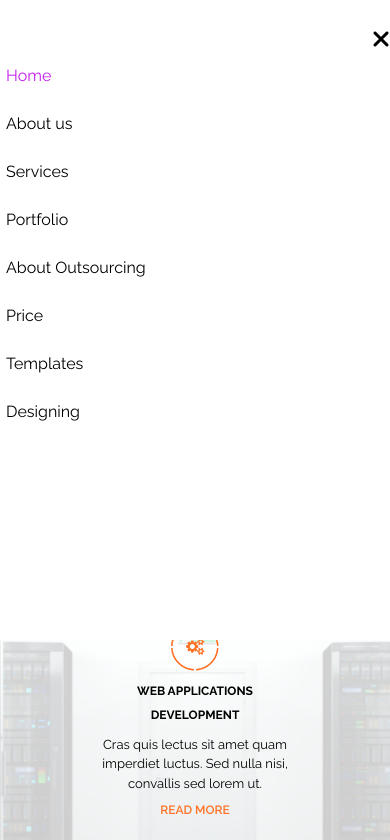
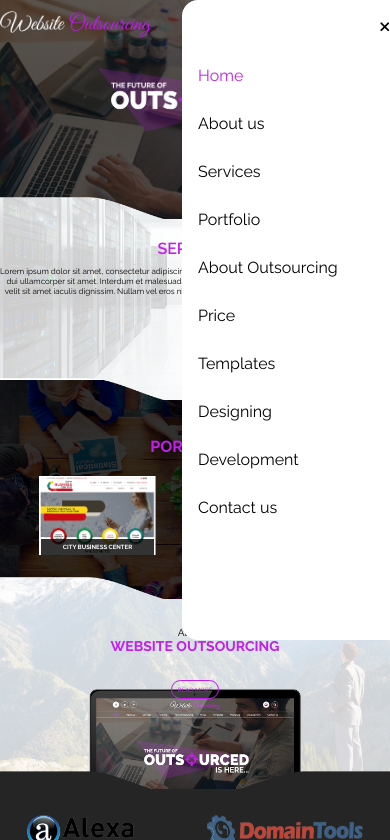
Before and after one commit to Muhammad-Farasat/OutSourcing, a plain HTML site: page index.html in a window 390 px wide. Both pictures are taken after a click on the icon 379 px from the left and 39 px from the top of the page. Shown: the top 840 px of the page. Drawn offline with nearby package versions, Linux system fonts and the light colour scheme; some icons are missing; a web font is replaced by a local one.

Commit message:
Add files via upload

```diff
--- a/index.html
+++ b/index.html
@@ -12,9 +12,10 @@
     <link rel="preconnect" href="https://fonts.googleapis.com">
     <link rel="preconnect" href="https://fonts.gstatic.com" crossorigin>
     <link href="https://fonts.googleapis.com/css2?family=Contrail+One&family=Lato:ital,wght@0,100;0,300;0,400;0,700;0,900;1,100;1,300;1,400;1,700;1,900&family=Poppins:wght@500&family=Raleway:ital,wght@0,100..900;1,100..900&family=Trocchi&display=swap" rel="stylesheet">
+    <link rel="stylesheet" href="style.css">
     <script src="https://cdn.tailwindcss.com"></script>
     <script>
-        tailwind.config = {
+        window.tailwind.config = {
             theme: {
                 extend: {
                     colors: {
@@ -31,13 +32,13 @@
 </head>
 
 <body class="m-0 p-0 font-raleway">
-    <div class="main max-sm:w-full max-md:w-full">
 
+    <div class="main">
 
-        <div class="container1 bg-[url('./pic1.png')] bg-cover bg-center flex flex-col relative max-sm:w-full max-sm:h-[375px] max-sm:bg-[100% 100%] max-md:w-full max-md:h-[456px] max-md:bg-[100% 100%] ">
+        <div class="container1 bg-[url('./Images/pic1.png')] bg-cover bg-center flex flex-col relative max-sm:bg-[100% 100%] max-md:w-full max-md:h-[456px] max-md:bg-[100% 100%] ">
 
             <div class="content flex justify-center ">
-                <div class="w-[1172px] max-sm:w-[430px] max-md:w-[680px] max-lg:w-[930px] flex justify-between mt-6 max-sm:justify-between">
+                <div class="container flex justify-between items-center mt-6">
 
                     <div class="left flex text-white gap-x-2 max-sm:hidden max-md:hidden">
                         <div
@@ -54,8 +55,8 @@
                         </div>
                     </div>
 
-                    <div class="logo flex max-sm:items-start max-sm:w-40 max-md:w-52">
-                        <img src="./Logo.png" alt="">
+                    <div class="logo flex max-sm:items-start max-sm:w-[40%] max-md:w-52">
+                        <img src="./Images/Logo.png" alt="">
                     </div>
 
                     <div class="text-white text-xl hidden max-sm:block max-sm:z-[4] max-md:block max-md:text-2xl max-md:z-[8]">
@@ -63,7 +64,7 @@
                     </div>
 
                     <div class="relist hidden absolute top-0 right-0 ">
-                        <ul class="bg-white h-96 w-52 pt-16 flex flex-col gap-y-2 pl-4 rounded-l-2xl max-md:w-[27rem] max-md:h-[40rem] max-md:pl-12 max-md:gap-y-6">
+                        <ul class="bg-white h-96 max-sm:w-[13rem] pt-16 flex flex-col gap-y-2 max-sm:pl-4 rounded-l-2xl max-md:w-[27rem] max-md:h-[40rem] max-md:pl-12 max-md:gap-y-6">
                             <li> <a href="#" class="text-[#c11fec]">Home</a></li>
                             <li> <a href="#" class="hover:text-[#c11fec]">About us</a></li>
                             <li> <a href="#" class="hover:text-[#c11fec]">Services</a></li>
@@ -72,6 +73,8 @@
                             <li> <a href="#" class="hover:text-[#c11fec]">Price</a></li>
                             <li> <a href="#" class="hover:text-[#c11fec]">Templates</a></li>
                             <li> <a href="#" class="hover:text-[#c11fec]">Designing</a></li>
+                            <li> <a href="#" class="hover:text-[#c11fec]">Development</a></li>
+                            <li> <a href="#" class="hover:text-[#c11fec]">Contact us</a></li>
                         </ul>
                     </div>
 
@@ -93,8 +96,8 @@
 
 
             <div class="list text-white flex justify-center max-sm:hidden max-md:hidden">
-                <div class=" w-[1172px] max-lg:w-[930px]">
-                    <ul class="flex justify-center gap-x-[5.4rem] max-lg:gap-x-[3.2rem]">
+                <div class=" container max-lg:w-auto">
+                    <ul class="flex justify-between">
                         <li> <a href="#" class="text-[#c11fec]">Home</a></li>
                         <li> <a href="#" class="hover:text-[#c11fec]">About us</a></li>
                         <li> <a href="#" class="hover:text-[#c11fec]">Services</a></li>
@@ -103,14 +106,16 @@
                         <li> <a href="#" class="hover:text-[#c11fec]">Price</a></li>
                         <li> <a href="#" class="hover:text-[#c11fec]">Templates</a></li>
                         <li> <a href="#" class="hover:text-[#c11fec]">Designing</a></li>
+                        <li> <a href="#" class="hover:text-[#c11fec]">Development</a></li>
+                        <li> <a href="#" class="hover:text-[#c11fec]">Contact us</a></li>
                     </ul>
                 </div>
             </div>
 
             <div class="line border-b-2 border-[#fff] w-full mt-4 mb-4 max-sm:hidden max-md:hidden"></div>
 
-            <div class="flex justify-center mt-52 max-sm:mt-20 max-md:mt-20">
-                <img src="./B-image.png" alt="" class="max-sm:w-60 max-md:w-96 max-lg:w-[70%]">
+            <div class="img flex justify-center mt-52 max-sm:mt-20 max-md:mt-20">
+                <img src="./Images/B-image.png" alt="" class="max-sm:w-60 max-md:w-96 max-lg:w-[70%]">
             </div>
 
             <div class="circle flex justify-center gap-x-4 mt-48 max-sm:mt-32 max-md:mt-32">
@@ -126,43 +131,43 @@
         </div>
 
 
-        <div class="container2 bg-[url('./pic2.png')] bg-cover bg-center overflow-hidden flex flex-col mt-[-7rem] max-sm:w-full max-sm:h-[1000px] max-sm:bg-[100% 100%] max-sm:mt-[-2.4rem] max-lg:bg-[100% 100%] max-lg:w-full">
-            <div class="content flex justify-center ">
-                <div class="w-[1172px] max-sm:w-[444px] max-md:w-[680px] max-lg:w-[930px]">
+        <div class="container2 bg-[url('./Images/pic2.png')] bg-cover h-auto bg-center overflow-hidden flex flex-col mt-[-7rem] max-sm:w-full  max-sm:bg-[100% 100%] max-sm:mt-[-2.4rem] max-lg:bg-[100% 100%] max-lg:w-full">
+            <div class="content flex justify-center">
+                <div class="container">
                     <div class="heading text-center mt-40 max-sm:mt-20">
-                        <h4 class="font-medium text-[24px] leading-[0] max-sm:text-[18px]">OUR</h4>
-                        <h4 class="text-[#c11fec] font-semibold text-[42px] max-sm:text-[24px]">SERVICES</h4>
+                        <h4 class="font-medium text-[24px] leading-[0] max-sm:text-[18px] our">OUR</h4>
+                        <h4 class="text-[#c11fec] font-semibold text-[42px] max-sm:text-[24px] services">SERVICES</h4>
                     </div>
                     <div class="para text-[18px] mt-[72px] text-center max-sm:mt-8 max-sm:text-xs">
-                        <p>Lorem ipsum dolor sit amet, consectetur adipiscing elit. Vestibulum malesuada metus felis, vel malesuada dui <br> ullamcorper sit amet. Interdum et malesuada fames ac ante ipsum primis in faucibus. Proin tempus velit sit amet iaculis <br> dignissim. Nullam vel eros nibh. Nulla rutrum mattis libero, et rhoncus dolor tempus nec</p>
+                        <p>Lorem ipsum dolor sit amet, consectetur adipiscing elit. Vestibulum malesuada metus felis, vel malesuada dui <br class="max-sm:hidden"> ullamcorper sit amet. Interdum et malesuada fames ac ante ipsum primis in faucibus. Proin tempus velit sit amet iaculis <br class="max-sm:hidden"> dignissim. Nullam vel eros nibh. Nulla rutrum mattis libero, et rhoncus dolor tempus nec</p>
                     </div>
-                    <div class="services flex justify-between mt-[42px] mb-52 max-sm:flex-wrap max-sm:gap-y-6 max-sm:justify-center max-sm:gap-x-12 max-md:flex-wrap max-md:gap-y-6 max-md:justify-center max-md:gap-x-12 max-lg:flex-wrap max-lg:gap-y-6 max-lg:justify-center max-lg:gap-x-12">
+                    <div class="service flex justify-between mt-[42px] mb-52 max-sm:flex-wrap max-sm:gap-y-6 max-sm:justify-center max-sm:gap-x-12 max-md:flex-wrap max-md:gap-y-6 max-md:justify-center max-md:gap-x-12 max-lg:flex-wrap max-lg:gap-y-6 max-lg:justify-center max-lg:gap-x-12">
                         <div class="s1 w-[188px] flex flex-col items-center text-center gap-y-8 max-sm:gap-y-2">
-                            <img src="./S5.png" alt="" class="max-sm:w-12">
+                            <img src="./Images/S5.png" alt="" class="max-sm:w-12">
                             <h2 class="text-[18px] font-bold leading-6 max-sm:text-[12px]">WEB APPLICATIONS DEVELOPMENT</h2>
                             <p class="text-[13px]">Cras quis lectus sit amet quam <br> imperdiet luctus. Sed nulla nisi, <br> convallis sed lorem ut.</p>
                             <button class="text-[#ff7125] text-[12px] font-semibold">READ MORE</button>
                         </div>
                         <div class="s2 w-[188px] flex flex-col items-center text-center gap-y-8 max-sm:gap-y-2 ">
-                            <img src="./S2.png" alt="" class="max-sm:w-12">
+                            <img src="./Images/S4.png" alt="" class="max-sm:w-12">
                             <h2 class="text-[18px] font-bold leading-6 max-sm:text-[12px]">WEB <br> DESIGNING</h2>
                             <p class="text-[13px]">Cras quis lectus sit amet quam <br> imperdiet luctus. Sed nulla nisi, <br> convallis sed lorem ut.</p>
-                            <button class="text-[#00b7d9] text-[12px] font-semibold">READ MORE</button>
+                            <button class="text-[#00c794] text-[12px] font-semibold">READ MORE</button>
                         </div>
                         <div class="s3 w-[188px] flex flex-col items-center text-center gap-y-8 max-sm:gap-y-2 ">
-                            <img src="./S3.png" alt="" class="max-sm:w-12">
+                            <img src="./Images/S3.png" alt="" class="max-sm:w-12">
                             <h2 class="text-[18px] font-bold leading-6 max-sm:text-[12px]">AFFORDABLE SEO SERVICE</h2>
                             <p class="text-[13px]">Cras quis lectus sit amet quam <br> imperdiet luctus. Sed nulla nisi, <br> convallis sed lorem ut.</p>
                             <button class="text-[#dc5194] text-[12px] font-semibold">READ MORE</button>
                         </div>
                         <div class="s4 w-[188px] flex flex-col items-center text-center gap-y-8 max-sm:gap-y-2 ">
-                            <img src="./S4.png" alt="" class="max-sm:w-12">
+                            <img src="./Images/S2.png" alt="" class="max-sm:w-12">
                             <h2 class="text-[18px] font-bold leading-6 max-sm:text-[12px]">E-COMMERCE SOLUTION</h2>
                             <p class="text-[13px]">Cras quis lectus sit amet quam <br> imperdiet luctus. Sed nulla nisi, <br> convallis sed lorem ut.</p>
-                            <button class="text-[#00c794] text-[12px] font-semibold">READ MORE</button>
+                            <button class="text-[#00b7d9] text-[12px] font-semibold">READ MORE</button>
                         </div>
                         <div class="s5 w-[228px] flex flex-col items-center text-center gap-y-8 max-sm:gap-y-2 ">
-                            <img src="./S1.png" alt="" class="max-sm:w-12">
+                            <img src="./Images/S1.png" alt="" class="max-sm:w-12">
                             <h2 class="text-[18px] font-bold leading-6 max-sm:text-[12px]">CONTENT MANAGEMENT SYSTEM</h2>
                             <p class="text-[13px]">Cras quis lectus sit amet quam <br> imperdiet luctus. Sed nulla nisi, <br> convallis sed lorem ut.</p>
                             <button class="text-[#00a651] text-[12px] font-semibold">READ MORE</button>
@@ -172,25 +177,27 @@
             </div>
         </div>
 
-        <div class="container3 bg-[url('./pic3.png')] bg-cover bg-center mt-[-7rem] flex flex-col relative z-[-99]  max-sm:w-full max-sm:h-[328px] max-sm:bg-[100% 100%] max-sm:mt-[-2.4rem] max-sm:h-[624px]">
+        <div class="container3 bg-cover bg-center mt-[-7rem] flex flex-col relative z-[-99] max-sm:bg-[100% 100%] max-sm:mt-[-2.4rem]">
             <div class="content flex justify-center">
-                <div class="w-[1172px] max-sm:w-[293px] max-md:w-[680px] max-lg:w-[930px]">
+                <div class="container">
 
                     <div class="heading text-center mt-52 max-sm:mt-16 max-md:mt-36">
-                        <h4 class=" text-[24px] text-[#fff] leading-[0] max-sm:text-[18px]">OUR</h4>
-                        <h4 class="text-[#c11fec] font-bold text-[42px] max-sm:text-[24px]">PORTFOLIO</h4>
+                        <h4 class=" text-[24px] text-[#fff] leading-[0] max-sm:text-[18px] our-h">OUR</h4>
+                        <h4 class="text-[#c11fec] font-bold text-[42px] max-sm:text-[24px] port-h">PORTFOLIO</h4>
                     </div>
 
-                    <div class="portfolio flex justify-between mt-[43px] max-sm:flex-col max-sm:gap-y-6 max-md:flex-col max-md:gap-y-6 max-md:items-center ">
-                        <div class="portfolio1 w-[570px] h-[382px] relative flex justify-center left-0 right-0 max-sm:w-[285px] max-sm:h-[191px] max-md:w-[450px] max-md:h-[280px]">
-                            <img src="./portfolio1.png" alt="">
-                            <div class="shape w-[96.5%] h-20 bg-black bg-opacity-80 absolute bottom-0 flex justify-center items-center">
+                    <div class="portfolio flex justify-between mt-[43px] flex-wrap max-md:items-center max-lg:flex-col max-lg:gap-y-4 max-lg:items-center">
+
+                        <div class="portfolio1 relative flex justify-center left-0 right-0 max-sm:w-[50%] max-md:w-[60%]">
+                            <img src="./Images/portfolio1.png" alt="">
+                            <div class="shape w-[96.5%] h-20 max-md:h-14 bg-black bg-opacity-80 absolute bottom-0 flex justify-center items-center">
                                 <p class="text-[22px] font-bold text-white text-center max-sm:text-[18px]">CITY BUSINESS CENTER</p>
                             </div>
                         </div>
-                        <div class="portfolio2 w-[570px] h-[382px] relative flex justify-center left-0 right-0 max-sm:w-[285px] max-sm:h-[191px] max-md:w-[450px] max-md:h-[280px]">
-                            <img src="./portfolio2.png" alt="">
-                            <div class="shape w-[96.5%] h-20 bg-black bg-opacity-80 absolute bottom-0 flex justify-center items-center">
+
+                        <div class="portfolio2 relative flex justify-center left-0 right-0 max-sm:w-[50%] max-md:w-[60%]">
+                            <img src="./Images/portfolio2.png" alt="">
+                            <div class="shape w-[96.5%] h-20 max-md:h-14 bg-black bg-opacity-80 absolute bottom-0 flex justify-center items-center">
                                 <p class="text-[22px] font-bold text-white text-center max-sm:text-[18px]">EMOTIVE AUTOMOBILES</p>
                             </div>
                         </div>
@@ -207,16 +214,16 @@
             </div>
         </div>
 
-        <div class="container4 bg-[url('./pic4.png')] bg-cover bg-center mt-[-7rem] flex flex-col relative z-[-999] max-sm:w-full max-sm:h-[328px] max-sm:bg-[100% 100%] max-sm:mt-[-2.4rem] max-sm:h-[600px]">
+        <div class="container4 bg-[url('./Images/pic4.png')] bg-cover bg-center mt-[-7rem] flex flex-col relative z-[-999] max-sm:w-full max-sm:h-[328px] max-sm:bg-[100% 100%] max-sm:mt-[-2.4rem] max-sm:h-[600px] ">
             <div class="content flex justify-center">
-                <div class="w-[1172px] max-sm:w-[293px] max-md:w-[680px] max-lg:w-[930px]">
+                <div class="container">
 
                     <div class="heading text-center mt-52 max-sm:mt-16 max-md:mt-40">
-                        <h4 class=" text-[24px] text-[#000] leading-[0] max-sm:text-[18px]">ABOUT</h4>
-                        <h4 class="text-[#c11fec] font-bold text-[42px] max-sm:text-[24px]">WEBSITE OUTSOURCING</h4>
+                        <h4 class=" text-[24px] text-[#000] leading-[0] max-sm:text-[18px] about">ABOUT</h4>
+                        <h4 class="text-[#c11fec] font-bold text-[42px] max-sm:text-[24px] web">WEBSITE OUTSOURCING</h4>
                     </div>
-                    <div class="content text-center mt-[43px] mb-[30rem] max-sm:mt-[20px]">
-                        <P class="max-sm:text-xs">Website Outsourcing™ is an offshore outsourcing company  providing quality and professional web design, web development and software <br> development services to English-speaking customers from all over the world.   Regardless of your location - North America, Europe or Australia, <br> Website Outsourcing can help. </P>
+                    <div class="content paragraph text-center mt-[43px] mb-[30rem] max-sm:mt-[20px] max-sm:mb-0">
+                        <P class="max-sm:text-xs ">Website Outsourcing™ is an offshore outsourcing company  providing quality and professional web design, web development and software <br class="hidden"> development services to English-speaking customers from all over the world. Regardless of your location - North America, Europe or Australia, <br class="hidden"> Website Outsourcing can help. </P>
 
                         <button class="text-[#c11fec] rounded-full border border-[#c11fec] py-1 px-6 mt-[33px] max-sm:px-4">READ MORE</button>
                     </div>
@@ -226,32 +233,34 @@
         </div>
 
 
-        <div class="container5 w-full h-[380px] bg-[#252525] mt-[-7rem] flex flex-col relative z-[-9999]  max-sm:w-full max-sm:h-[258px] max-sm:bg-[100% 100%] max-sm:mt-[-4.4rem]">
+        <div class="container5 h-[380px] bg-[#252525] mt-[-7rem] flex flex-col relative z-[-9999]  max-sm:w-full max-sm:h-auto max-sm:bg-[100% 100%] max-sm:mt-[-4.4rem] max-lg:h-full">
             <div class="content flex justify-center">
 
-                <div class="w-[1172px] max-sm:w-[380px] max-md:w-[680px] max-lg:w-[930px]">
+                <div class="container">
 
                     <div class="logos flex justify-evenly mt-48 max-sm:flex-wrap max-sm:justify-center max-sm:mt-24 max-sm:gap-y-5 max-sm:gap-x-6 max-md:flex-wrap max-md:justify-center max-md:mt-24 max-md:gap-y-5 max-md:gap-x-6 max-md:mt-40 ">
-                        <img src="./logo1.png" alt="" class="w-[20%]">
-                        <img src="./logo2.png" alt="" class="w-[20%]">
-                        <img src="./logo3.png" alt="" class="w-[20%]">
+                        <img src="./Images/logo1.png" alt="">
+                        <img src="./Images/logo2.png" alt="">
+                        <img src="./Images/logo3.png" alt="">
                     </div>
                 </div>
             </div>
 
             <div class="line border-b-2 border-[#363636] w-full mt-12 mb-6 max-sm:mb-2 max-md:mt-6"></div>
 
-            <div class="list text-white flex justify-center max-sm:hidden max-md:hidden">
-                <div class=" w-[1172px] max-lg:w-[930px]">
+            <div class="list text-white flex justify-center max-sm:hidden max-md:hidden max-lg:hidden">
+                <div class="container">
                     <ul class="flex justify-center gap-x-[5.4rem] max-lg:gap-x-[3.2rem]">
                        <li><a href="#" class="text-[#c11fec]">Home</a></li>
-                       <li> <a href="#" class="hover:text-[#c11fec]">About us</a></li>
-                       <li> <a href="#" class="hover:text-[#c11fec]">Services</a> </li>
-                       <li> <a href="#" class="hover:text-[#c11fec]">Portfolio</a> </li>
-                       <li> <a href="#" class="hover:text-[#c11fec]">About OutSourcing</a> </li>
-                       <li> <a href="#" class="hover:text-[#c11fec]">Price</a> </li>
-                       <li> <a href="#" class="hover:text-[#c11fec]">Templates</a> </li>
-                       <li> <a href="#" class="hover:text-[#c11fec]">Designing</a> </li>
+                       <li><a href="#" class="hover:text-[#c11fec]">About us</a></li>
+                       <li><a href="#" class="hover:text-[#c11fec]">Services</a></li>
+                       <li><a href="#" class="hover:text-[#c11fec]">Portfolio</a></li>
+                       <li><a href="#" class="hover:text-[#c11fec]">About OutSourcing</a></li>
+                       <li><a href="#" class="hover:text-[#c11fec]">Price</a></li>
+                       <li><a href="#" class="hover:text-[#c11fec]">Templates</a></li>
+                       <li><a href="#" class="hover:text-[#c11fec]">Designing</a></li>
+                       <li><a href="#" class="hover:text-[#c11fec]">Development</a></li>
+                       <li><a href="#" class="hover:text-[#c11fec]">Contact us</a></li>
                     </ul>
                 </div>
             </div>
@@ -260,11 +269,12 @@
         </div>
 
         <footer class="bg-[#111111] w-full h-[63px] max-sm:w-full max-sm:bg-[100% 100%]">
-            <p class="text-white text-center pt-6 max-sm:text-[10px]">Copyrights© 2016 <span class="text-[#c11fec]">Website Outsourcing.com</span>,  All Rights Reserved, Website Design By <span class="text-[#c11fec]">PNT Global</span></p>
+            <p class="text-white text-center pt-6 max-sm:text-[10px] max-md:text-[12px]">Copyrights© 2016 <span class="text-[#c11fec]">Website Outsourcing.com</span>,  All Rights Reserved, Website Design By <span class="text-[#c11fec]">PNT Global</span></p>
         </footer>
 
 
     </div>
+
     <script>
         let icon = document.querySelector(".fa-bars");
         let list = document.querySelector(".relist");
@@ -284,6 +294,7 @@
 
 
     </script>
+
 </body>
 
 </html>
--- /dev/null
+++ b/style.css
@@ -0,0 +1,108 @@
+.container3{
+    background-image: url('./Images/pic3.png');
+}
+@media not all and (min-width: 640px) {
+    .container3{
+        height: 50vh;
+    }
+}
+@media (min-width: 310px) and (max-width: 480px){
+    .container1{
+        height: 26vh !important;
+    }
+    .circle{
+        display: none !important;
+    }
+    .arrow{
+        display: none !important;
+    }
+    .container2{
+        height: 26vh !important;
+        margin-top: -1.3rem;
+    }
+    .container3{
+        height: 26vh;
+        margin-top: -1.3rem !important;
+    }
+    .container4{
+        margin-top: -1.3rem !important;
+        height: 25vh !important;
+    }
+    .text-white i{
+        font-size: 14px;
+    }
+    .container1 .content .container{
+        margin-top: 0.5rem;
+    }
+    .container1 .img{
+        margin-top: 1.75rem !important;
+    }
+    .container1 .img img{
+        width: 50%;
+    }
+    .heading{
+        margin-top: 14% !important;
+        line-height: 18px ;
+    }
+    .our{
+        font-size: 10px !important;
+    }
+    .services{
+        margin-top: 4px;
+        font-size: 16px !important;
+    }
+    .para{
+        margin-top: 0.5rem !important;
+        font-size: 8px !important;
+        line-height: 10px !important;
+    }
+    .service{
+        display: none !important;
+    }
+    .our-h{
+        font-size: 12px !important;
+    }
+    .port-h{
+        font-size: 16px !important;
+        margin-top: 4px !important;
+    }
+    .portfolio{
+        margin-top: 20px !important;
+        flex-direction: row !important;
+        justify-content: space-around !important;
+    }
+    .portfolio1{
+        width: 30% !important;
+    }
+    .portfolio2{
+        width: 30% !important;
+    }
+    .shape{
+        height: 1rem !important;
+    }
+    .shape p{
+        font-size: 6px !important;
+    }
+    .about{
+        font-size: 10px !important;
+    }
+    .web{
+        font-size: 14px !important;
+        margin-top: 4px !important;
+    }
+    .paragraph{
+        margin-top: 6px;
+    }
+    .paragraph p{
+        display: none !important;
+    }
+    .paragraph button{
+        margin-top: 0px !important;
+        padding-left: 6px !important;
+        padding-right: 6px !important;
+        font-size: 6px !important;
+    }
+    .logos img{
+        width: 40% !important;
+    }
+}
```
Also changed, not shown: Images/B-image.png (added), Images/Logo.png (added), Images/S1.png (added), Images/S2.png (added), Images/S3.png (added), Images/S4.png (added), Images/S5.png (added), Images/logo1.png (added), Images/logo2.png (added), Images/logo3.png (added), Images/pic1.png (added), Images/pic2.png (added), Images/pic3.png (added), Images/pic4.png (added), 2 more files.
